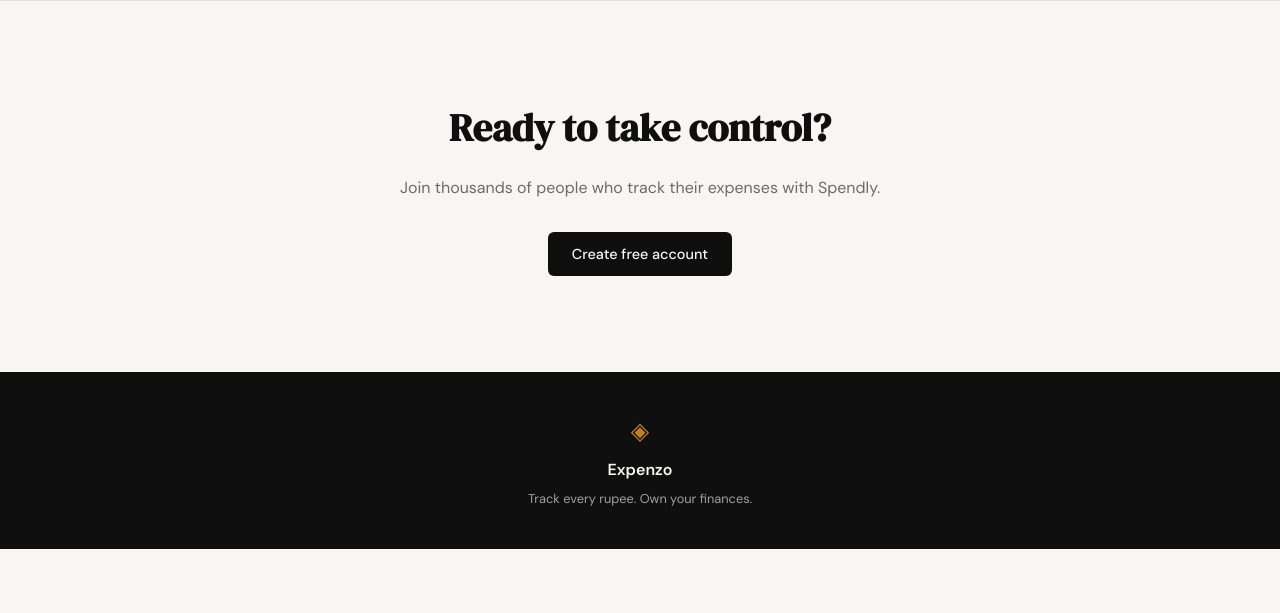
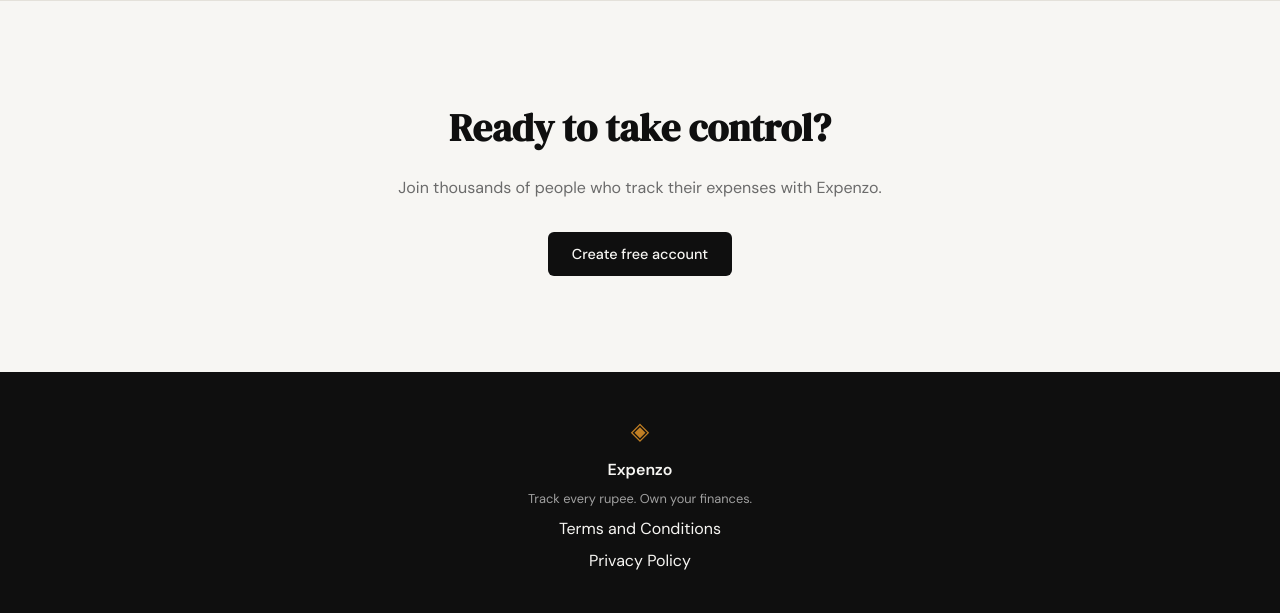
Before and after one commit to kareem-digital/Expenzo, a Flask app: page / in a window 1280 px wide. Shown: the part 981-1594 px from the top of the page. Before the commit the page ends 1530 px from the top, so only its background shows below. Run offline with Flask 3, Linux system fonts and the light colour scheme.

Commit message:
landing: add terms and privacy links to footer

```diff
--- a/templates/base.html
+++ b/templates/base.html
@@ -3,7 +3,7 @@
 <head>
     <meta charset="UTF-8">
     <meta name="viewport" content="width=device-width, initial-scale=1.0">
-    <title>{% block title %}Spendly{% endblock %}</title>
+    <title>{% block title %}Expenzo{% endblock %}</title>
     <link rel="preconnect" href="https://fonts.googleapis.com">
     <link rel="preconnect" href="https://fonts.gstatic.com" crossorigin>
     <link href="https://fonts.googleapis.com/css2?family=DM+Serif+Display:ital@0;1&family=DM+Sans:wght@300;400;500;600&display=swap" rel="stylesheet">
@@ -34,6 +34,8 @@
             <span class="brand-icon">◈</span>
             <span class="footer-name">Expenzo</span>
             <p class="footer-copy">Track every rupee. Own your finances.</p>
+            <a href="#">Terms and Conditions</a>
+            <a href="#">Privacy Policy</a>
         </div>
     </footer>
 
--- a/templates/landing.html
+++ b/templates/landing.html
@@ -1,6 +1,6 @@
 {% extends "base.html" %}
 
-{% block title %}Spendly — Track Every Rupee{% endblock %}
+{% block title %}Expenzo — Track Every Rupee{% endblock %}
 
 {% block content %}
 
@@ -84,7 +84,7 @@
 <section class="cta-section">
     <div class="cta-inner">
         <h2 class="cta-title">Ready to take control?</h2>
-        <p class="cta-body">Join thousands of people who track their expenses with Spendly.</p>
+        <p class="cta-body">Join thousands of people who track their expenses with Expenzo.</p>
         <a href="{{ url_for('register') }}" class="btn-primary">Create free account</a>
     </div>
 </section>
--- a/templates/login.html
+++ b/templates/login.html
@@ -1,6 +1,6 @@
 {% extends "base.html" %}
 
-{% block title %}Sign in — Spendly{% endblock %}
+{% block title %}Sign in — Expenzo{% endblock %}
 
 {% block content %}
 
@@ -9,7 +9,7 @@
 
         <div class="auth-header">
             <h1 class="auth-title">Welcome back</h1>
-            <p class="auth-subtitle">Sign in to your Spendly account</p>
+            <p class="auth-subtitle">Sign in to your Expenzo account</p>
         </div>
 
         <div class="auth-card">
--- a/templates/register.html
+++ b/templates/register.html
@@ -1,6 +1,6 @@
 {% extends "base.html" %}
 
-{% block title %}Create account — Spendly{% endblock %}
+{% block title %}Create account — Expenzo{% endblock %}
 
 {% block content %}
 
```
Also changed, not shown: Screenshot 2026-03-25 at 12.36.20 AM.png (added).
